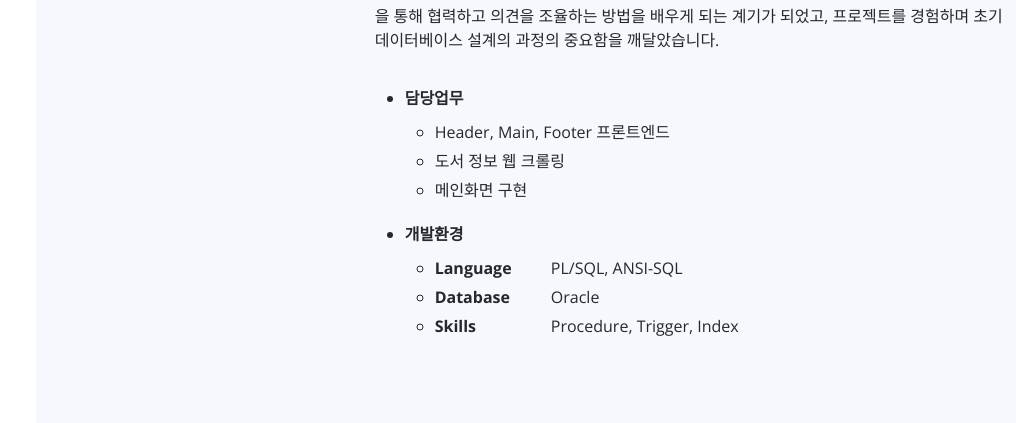
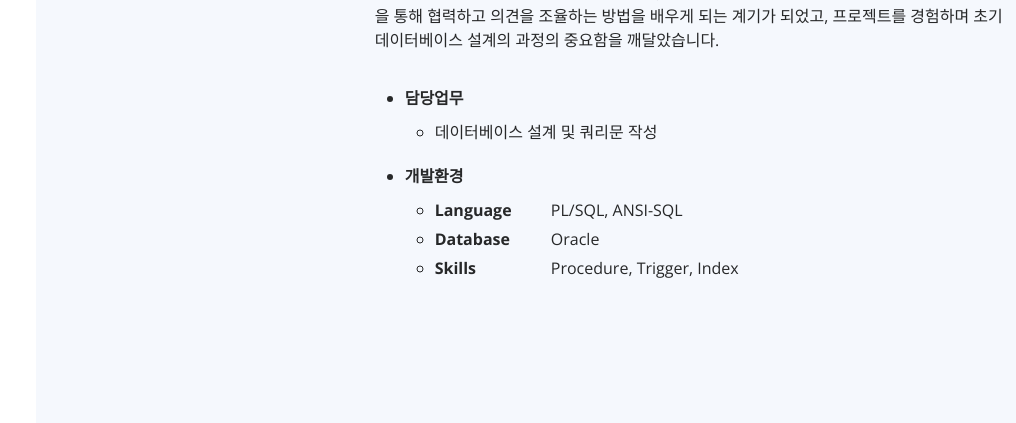
Before and after one commit to Codong98/myportfolio, a plain HTML site: page index.html in a window 1280 px wide. Shown: the part 6311-6734 px from the top of the page, without its empty margins (264-1280 px from the left). Drawn offline with nearby package versions, Linux system fonts and the light colour scheme.

Commit message:
last commit

```diff
--- a/index.html
+++ b/index.html
@@ -606,9 +606,7 @@
                     <li>
                         <strong>담당업무</strong>
                         <ul>
-                            <li>Header, Main, Footer 프론트엔드</li>
-                            <li>도서 정보 웹 크롤링</li>
-                            <li>메인화면 구현</li>
+                            <li>데이터베이스 설계 및 쿼리문 작성</li>
                         </ul>
                     </li>
                     <li>
```
